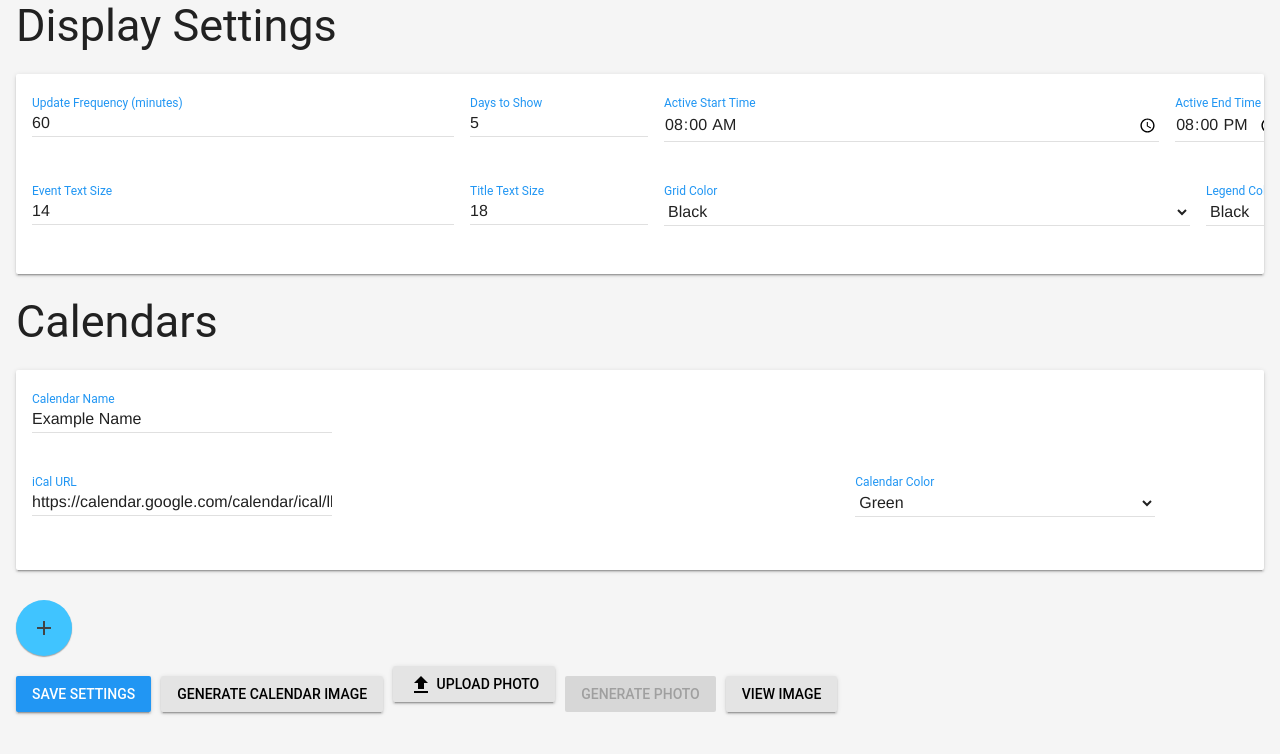
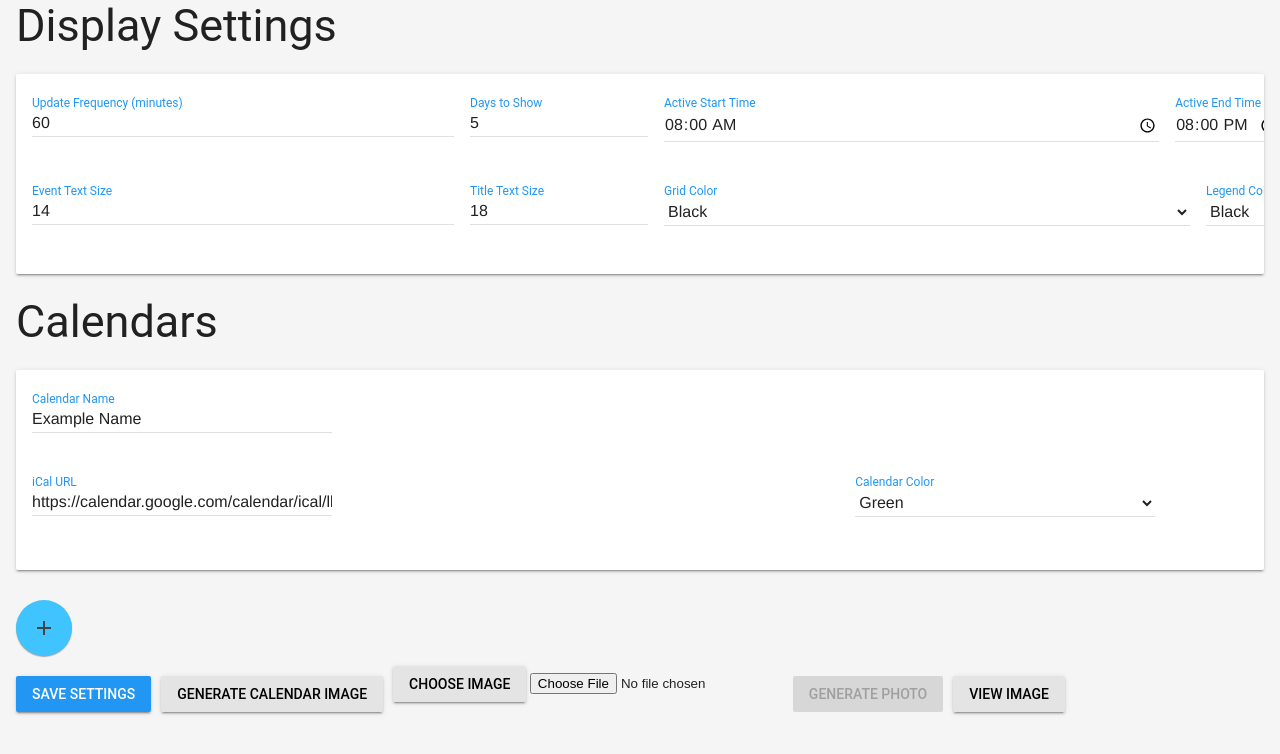
Before and after one commit to SeanStew/InkyServer, a Flask app: page / in a window 1280 px wide. Shown: the part 102-856 px from the top of the page. Run offline with Flask 3, Linux system fonts and the light colour scheme.

Commit message:
update buttons

```diff
--- a/templates/index.html
+++ b/templates/index.html
@@ -270,10 +270,11 @@
             <a href="/generateImage" class="mdl-button mdl-js-button mdl-button--raised mdl-js-ripple-effect">Generate
               Calendar Image</a>
 
-            <input type="file" id="photoInput" style="display:none" accept="image/*" />
-
-            <label for="photoInput" class="mdl-button mdl-js-button mdl-button--raised mdl-js-ripple-effect">
-              <i class="material-icons">file_upload</i> Upload Photo</label>
+            <div class="form-group">
+              <label for="imageUpload" class="mdl-button mdl-js-button mdl-button--raised mdl-js-ripple-effect">Choose Image</label>
+              <input type="file" clear-on-submit="true" id="imageUpload" name="imageFile" accept="image/*"
+                class="file-upload-input" onchange="showFileName()">
+            </div>
 
             <button id="generatePhotoButton" class="mdl-button mdl-js-button mdl-button--raised mdl-js-ripple-effect"
               disabled>Generate Photo</button>
@@ -328,7 +329,7 @@
     }
 
     // Photo Upload and Generation Logic
-    const photoInput = document.getElementById('photoInput');
+    const photoInput = document.getElementById('imageUpload');
     const generatePhotoButton = document.getElementById('generatePhotoButton');
 
     photoInput.addEventListener('change', function () {
@@ -339,32 +340,6 @@
       }
     });
 
-    generatePhotoButton.addEventListener('click', function () {
-      if (photoInput.files.length > 0) {
-        const file = photoInput.files[0];
-        const formData = new FormData();
-        formData.append('photo', file);
-
-        fetch('/generatePhoto', {
-          method: 'POST',
-          body: formData
-        })
-          .then(response => {
-            if (response.ok) {
-              return response.json();
-            } else {
-              throw new Error('Response was not OK');
-            }
-          })
-          .then(data => {
-            console.log('Success:', data);
-            if (data.message == undefined) {
-              alert("Photo Generated Successfully")
-            }
-
-          });
-      }
-    });
   </script>
 </body>
 
```
